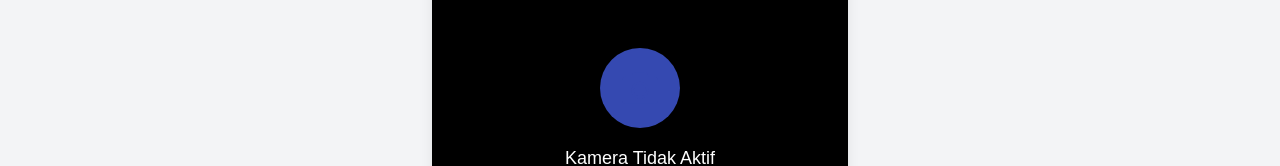
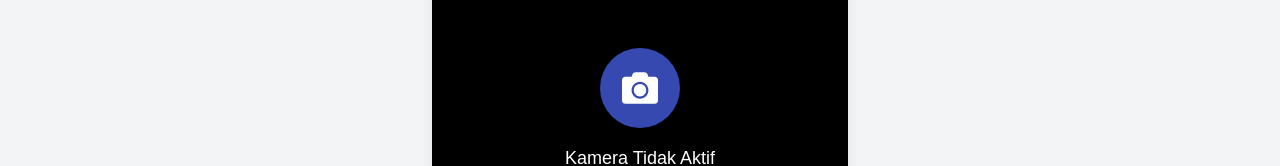
Before and after one commit to GabrielArdy/sigap-frontend, a Next.js app: page /check-out in a window 1280 px wide. Shown: the part 325-491 px from the top of the page. Built offline with nearby package versions, Linux system fonts and the light colour scheme.

Commit message:
fix: camera ui

```diff
--- a/src/app/check-in/page.jsx
+++ b/src/app/check-in/page.jsx
@@ -248,7 +248,7 @@ export default function ScanPage() {
           {!isScanning && !scanResult && (
             <div className="flex flex-col items-center justify-center p-6 text-center">
               <div className="w-20 h-20 rounded-full bg-[#3549b1] bg-opacity-10 flex items-center justify-center mb-4">
-                <FaCamera size={36} className="text-[#3549b1]" />
+                <FaCamera size={36} className="text-white" />
               </div>
               <h3 className="text-lg font-medium text-white mb-2">Kamera Tidak Aktif</h3>
               <p className="text-gray-300 mb-6 text-sm">
--- a/src/app/check-out/page.jsx
+++ b/src/app/check-out/page.jsx
@@ -254,7 +254,7 @@ export default function CheckoutPage() {
           {!isScanning && (
             <div className="flex flex-col items-center justify-center p-6 text-center">
               <div className="w-20 h-20 rounded-full bg-[#3549b1] bg-opacity-10 flex items-center justify-center mb-4">
-                <FaCamera size={36} className="text-[#3549b1]" />
+                <FaCamera size={36} className="text-white" />
               </div>
               <h3 className="text-lg font-medium text-white mb-2">Kamera Tidak Aktif</h3>
               <p className="text-gray-300 mb-6 text-sm">
```
